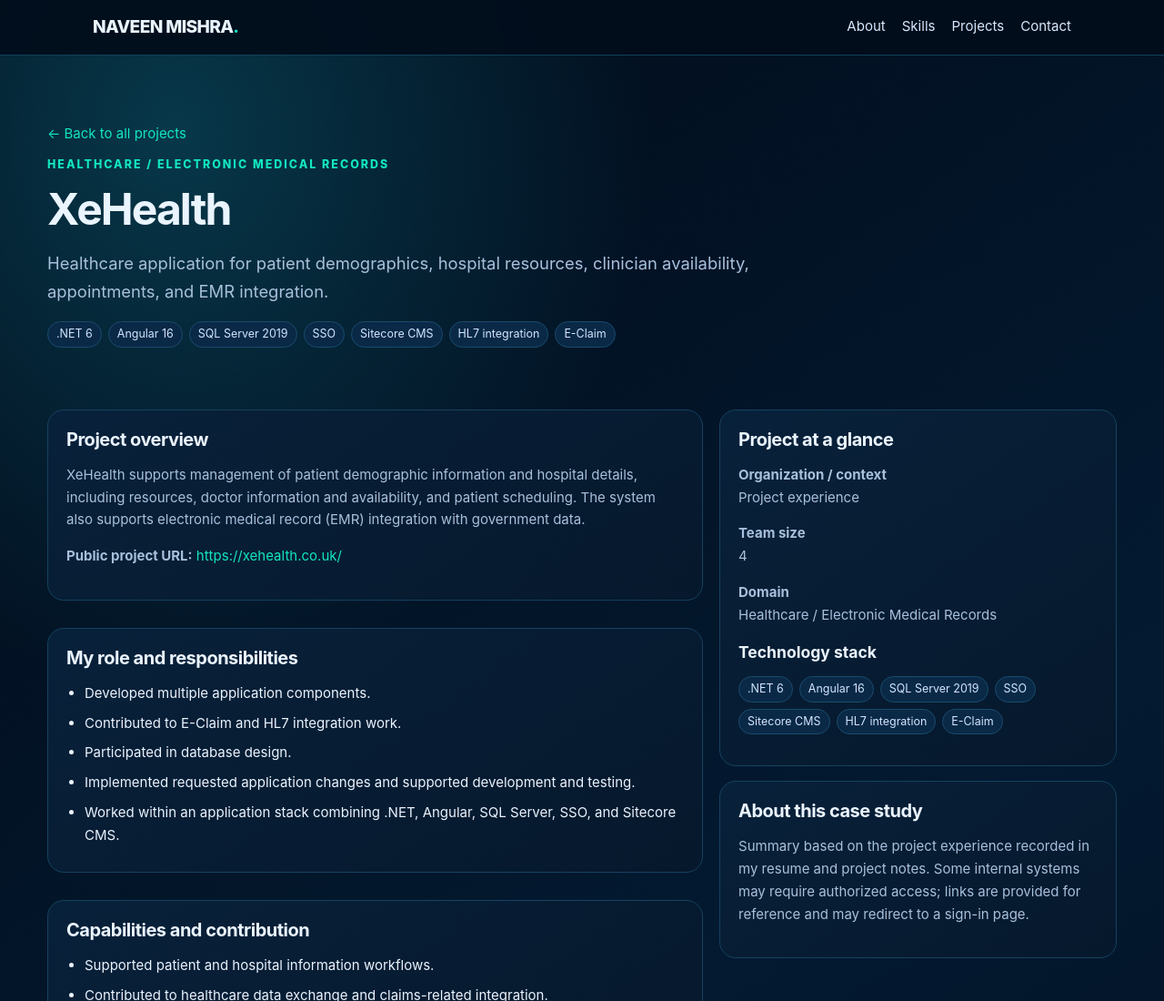
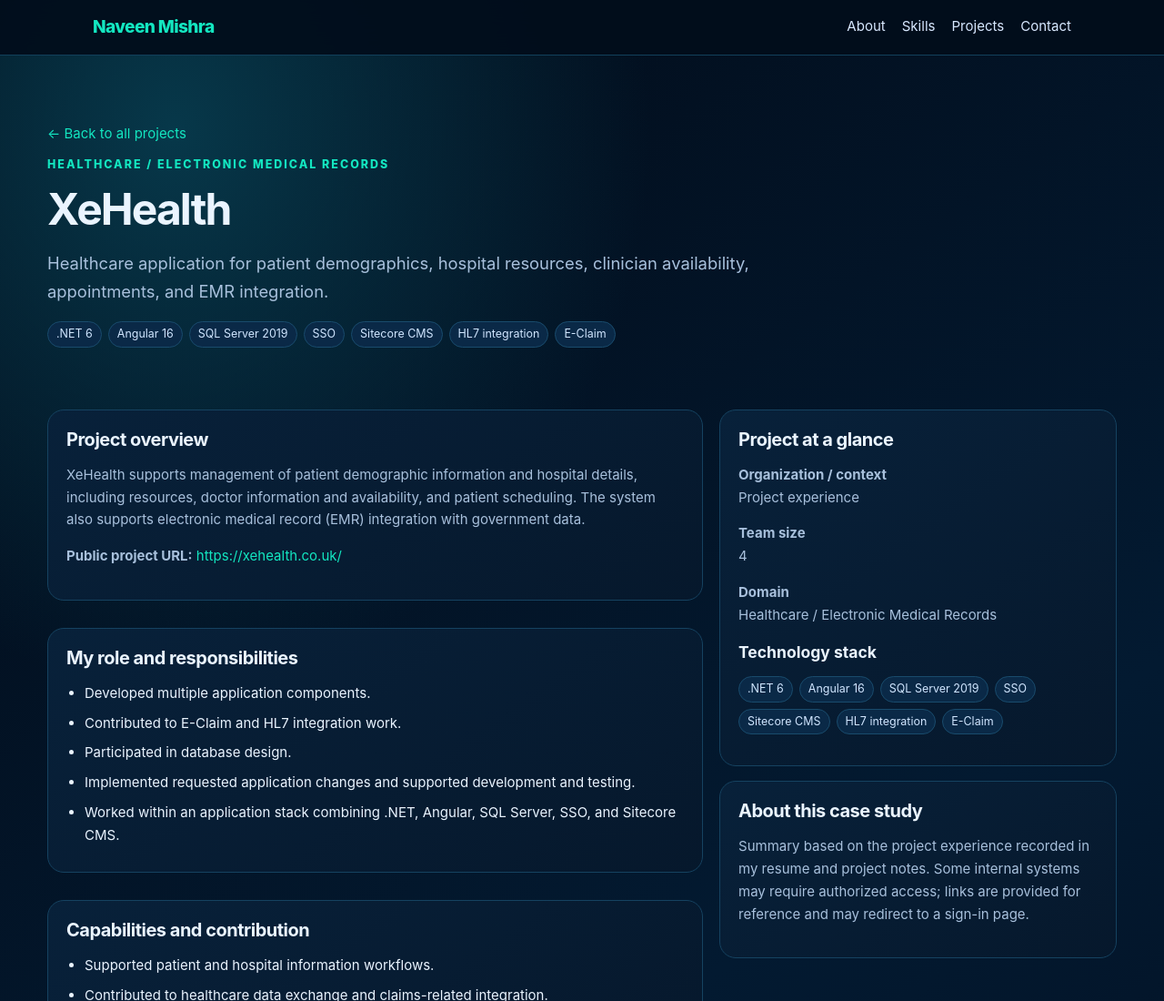
Before and after one commit to mishra02/Naveen-Portfolio, a plain HTML site: page projects/xehealth.html in a window 1280 px wide. Shown: the top 1100 px of the page at 91% size. Drawn offline with Linux system fonts and the light colour scheme.

Commit message:
Correct header brand name formatting

```diff
--- a/projects/xehealth.html
+++ b/projects/xehealth.html
@@ -4,7 +4,7 @@
 <link rel="icon" type="image/png" sizes="16x16" href="../assets/favicon-16.png">
 <link rel="apple-touch-icon" sizes="192x192" href="../assets/favicon-192.png">
 </head>
-<body><header><nav class="nav"><a class="brand" href="../index.html">NAVEEN MISHRA<span style="color:var(--accent)">.</span></a><div class="navlinks"><a href="../index.html#about">About</a><a href="../index.html#skills">Skills</a><a href="../index.html#projects">Projects</a><a href="../index.html#contact">Contact</a></div></nav></header>
+<body><header><nav class="nav"><a class="brand" href="../index.html"><span style="color:var(--accent)">Naveen Mishra</span></a><div class="navlinks"><a href="../index.html#about">About</a><a href="../index.html#skills">Skills</a><a href="../index.html#projects">Projects</a><a href="../index.html#contact">Contact</a></div></nav></header>
 <main class="wrap"><section class="project-hero"><a class="back" href="../index.html#projects">← Back to all projects</a><div class="eyebrow">Healthcare / Electronic Medical Records</div><h1>XeHealth</h1><p class="lead">Healthcare application for patient demographics, hospital resources, clinician availability, appointments, and EMR integration.</p><div class="tags"><span class="tag">.NET 6</span><span class="tag">Angular 16</span><span class="tag">SQL Server 2019</span><span class="tag">SSO</span><span class="tag">Sitecore CMS</span><span class="tag">HL7 integration</span><span class="tag">E-Claim</span></div></section>
 
 <div class="detail-layout"><div>
```
